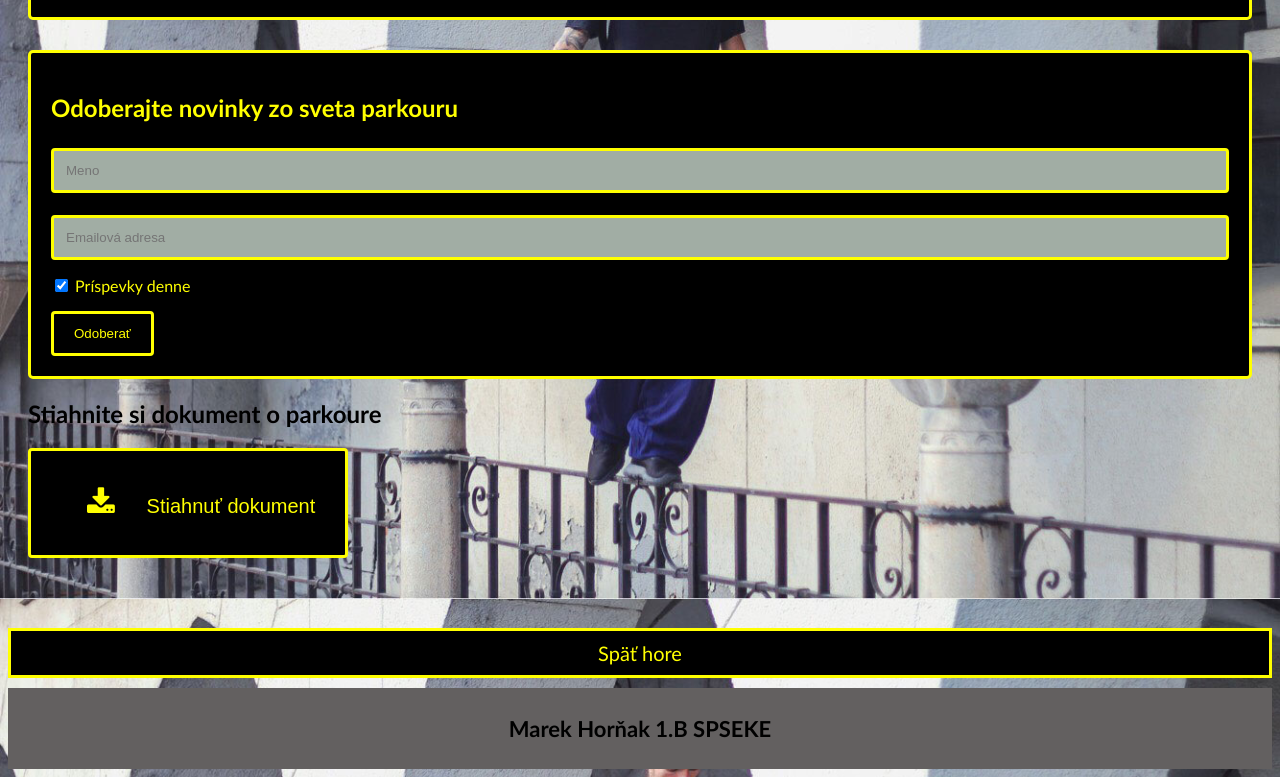
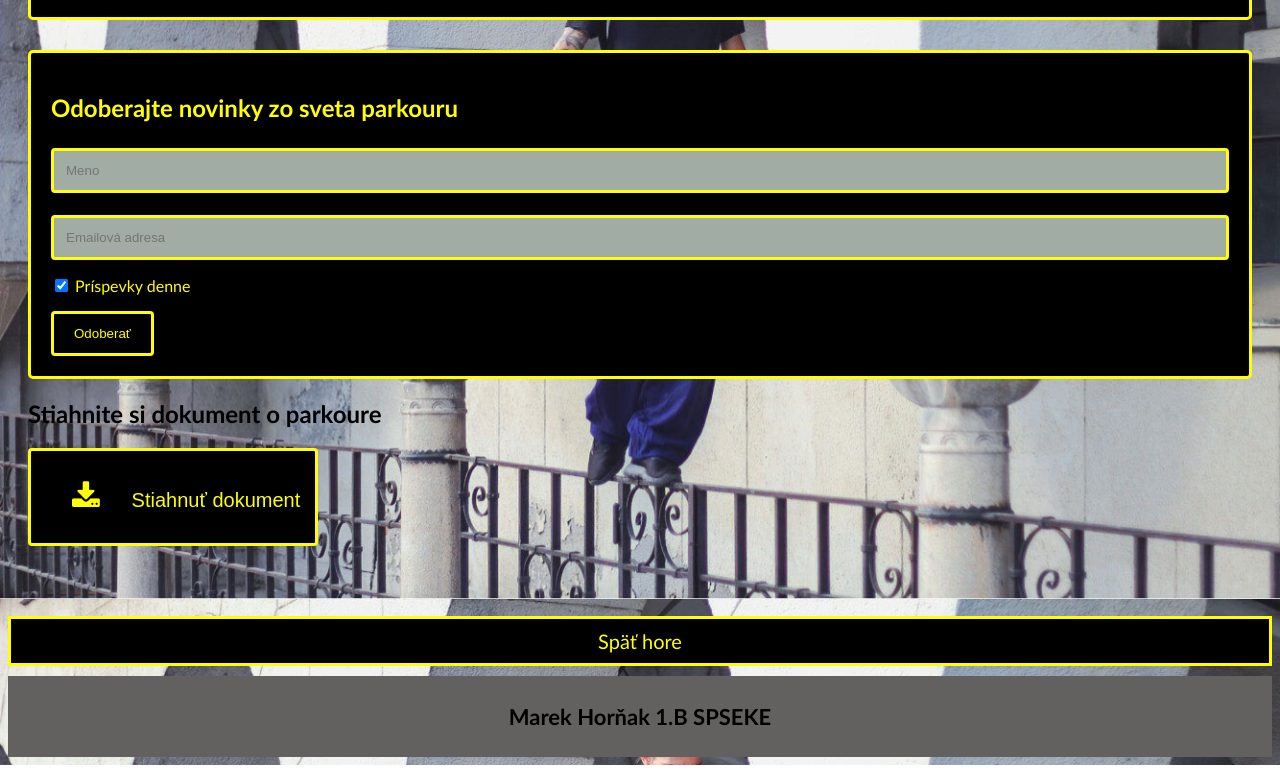
Before and after one commit to maromanparkour/parkour-traceurs, a plain HTML site: page contact.html in a window 1280 px wide. Shown: the part 1109-1886 px from the top of the page. Drawn offline with Linux system fonts and the light colour scheme.

Commit message:
Update contact.html

```diff
--- a/contact.html
+++ b/contact.html
@@ -143,7 +143,7 @@ body {
   border-radius: 4px;
   border: 3px solid yellow;
   color: yellow;
-  padding: 12px 30px;
+  padding: 6px 15px;
   cursor: pointer;
   font-size: 20px;
 }
```
